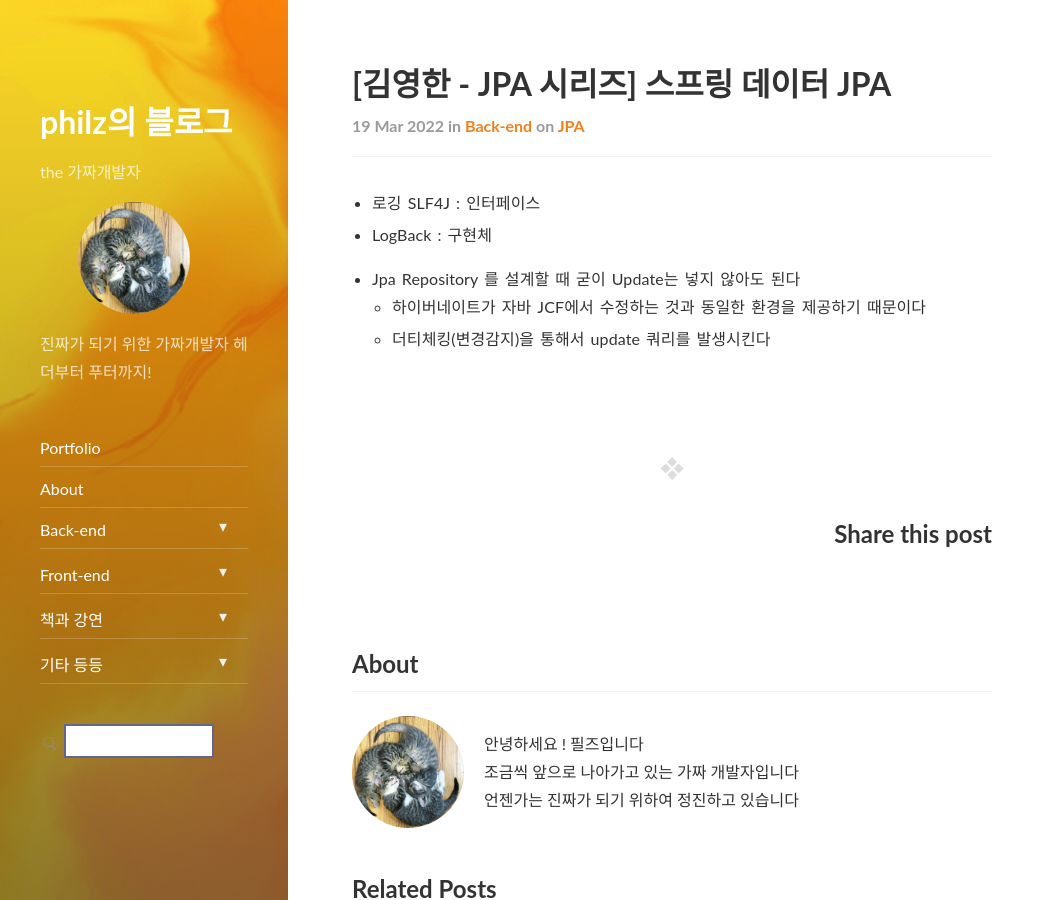
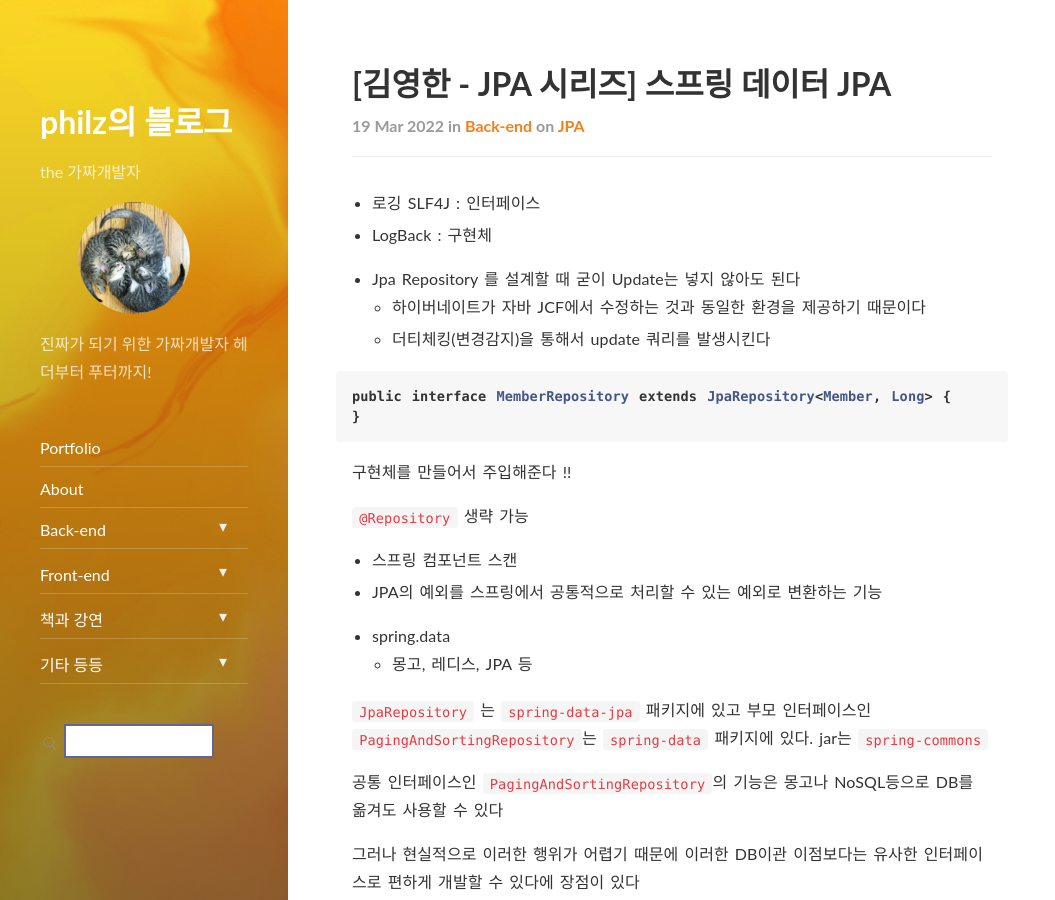
Before and after one commit to progress0407/progress0407.github.io, a Jekyll site: the page built from _posts/backend/jpa/2022-03-20-yhkim-spring-data-jpa-1.md, in a window 1280 px wide and 900 px high. Shown: the whole window, without its empty margins (0-1055 px from the left). Built offline with Jekyll 4.4.1, drawn with Linux system fonts in a browser that asks for light colours; nearby versions of some CDN libraries; some of the changed text lies outside the part shown.

Commit message:
글쓰기 리뷰 회고 작성

````diff
--- a/_posts/backend/jpa/2022-03-20-yhkim-spring-data-jpa-1.md
+++ b/_posts/backend/jpa/2022-03-20-yhkim-spring-data-jpa-1.md
@@ -14,3 +14,40 @@ comments: true
 - Jpa Repository 를 설계할 때 굳이 Update는 넣지 않아도 된다
   - 하이버네이트가 자바 JCF에서 수정하는 것과 동일한 환경을 제공하기 때문이다
   - 더티체킹(변경감지)을 통해서 update 쿼리를 발생시킨다
+
+```java
+public interface MemberRepository extends JpaRepository<Member, Long> {
+}
+```
+
+구현체를 만들어서 주입해준다 !!
+
+`@Repository` 생략 가능
+
+- 스프링 컴포넌트 스캔
+- JPA의 예외를 스프링에서 공통적으로 처리할 수 있는 예외로 변환하는 기능
+
+- spring.data
+  - 몽고, 레디스, JPA 등
+
+`JpaRepository` 는 `spring-data-jpa` 패키지에 있고
+부모 인터페이스인 `PagingAndSortingRepository`는 `spring-data` 패키지에 있다. jar는 `spring-commons`
+
+공통 인터페이스인 `PagingAndSortingRepository`의 기능은 몽고나 NoSQL등으로 DB를 옮겨도 사용할 수 있다
+
+그러나 현실적으로 이러한 행위가 어렵기 때문에 이러한 DB이관 이점보다는 유사한 인터페이스로 편하게 개발할 수 있다에 장점이 있다
+
+#### 쿼리메서드 기능
+
+```java
+public interface MemberRepository extends JpaRepository<Member, Long> {
+
+    List<Member> findByUsername(String username);
+}
+```
+
+구현하지 않아도 메서드가 동작한다
+
+만일 프로퍼티명과 쿼리메서드 명이 다를 경우 동작하지 않는다 !
+
+`JpaCreaAtion`
````
Also changed, not shown: _posts/backend/wooteco/2022-03-27-wooteco-level-1-review.md (added, +149 -0 lines).
